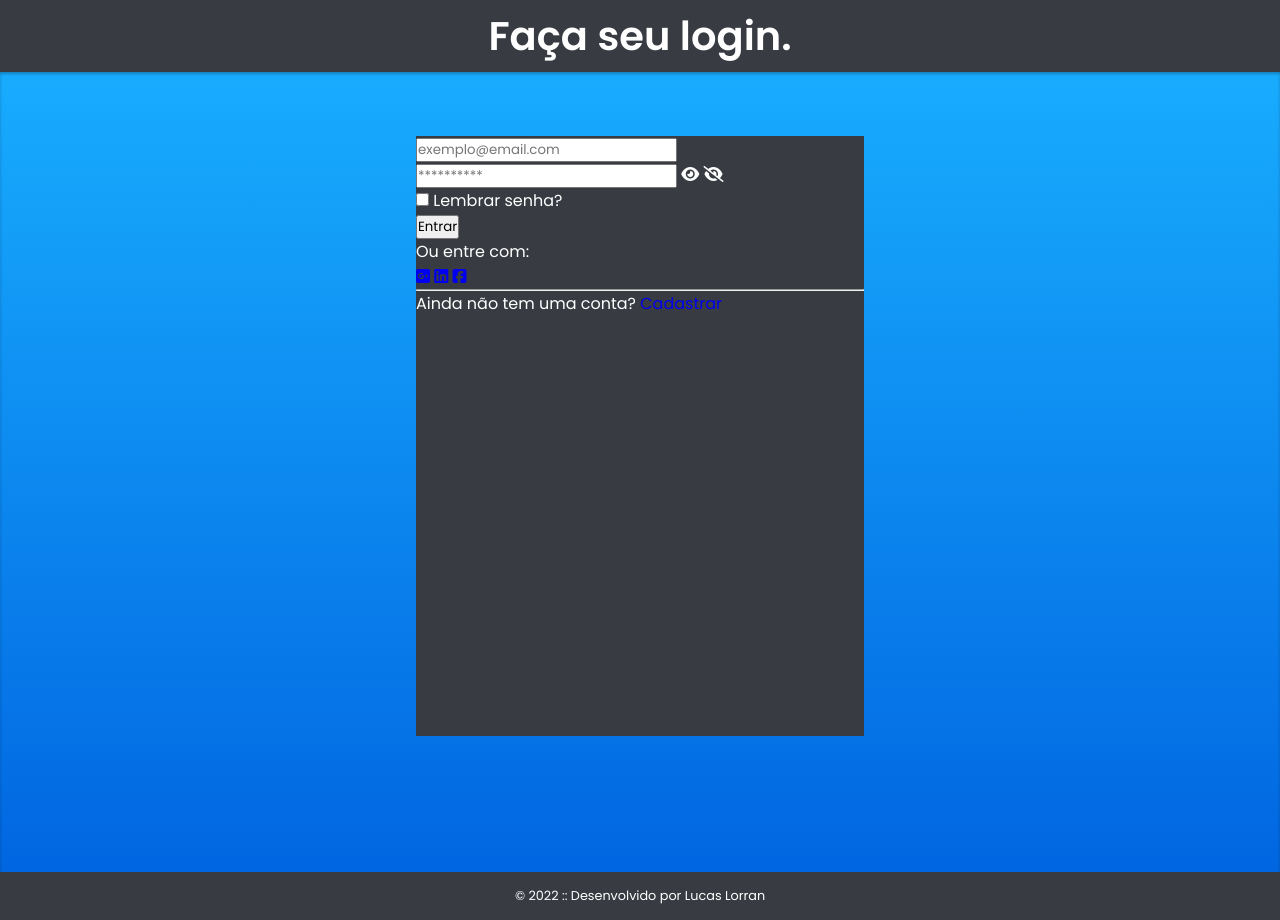
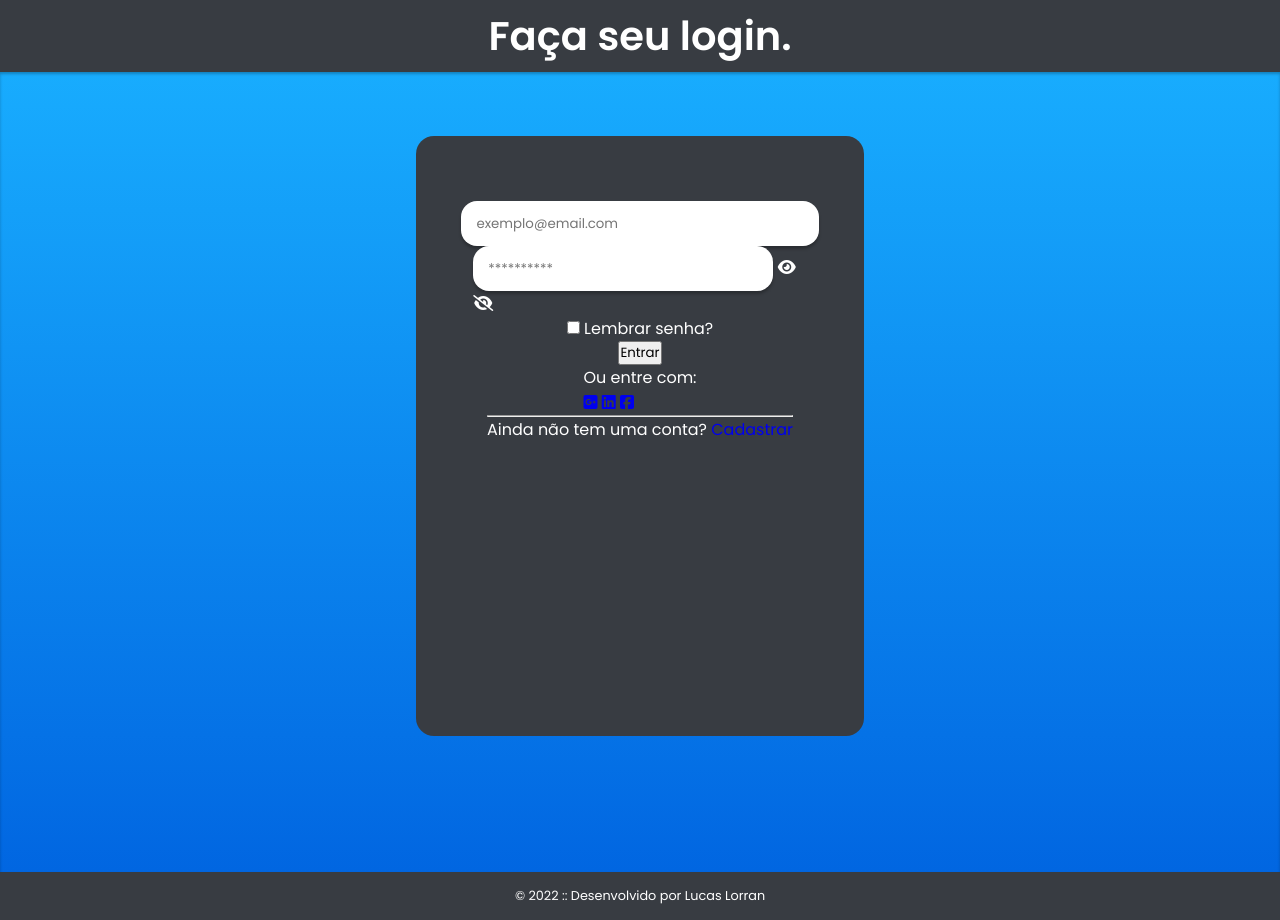
Before and after one commit to LucasLorran22/login_page, a plain HTML site: page index.html in a window 1280 px wide. Drawn offline with Linux system fonts and the light colour scheme.

Commit message:
Estilizacao dos campos email e senha

```diff
--- a/css/style.css
+++ b/css/style.css
@@ -34,12 +34,45 @@ main form{
     margin-top: 5%;
     width: 35%;
     height: 75vh;
-    box-shadow: 0px 3px 4px rgba(red, green, blue, alpha);
+    background-color: #383c42;
+    color: white;
+    box-shadow: 0px 3px 4px rgba(0, 0, 0, 0.4) inset 0px 4px 4px rgba(0, 0, 0, 0.25);
+    border-radius: 18px;
+    padding: 2%;
 
-    color: white;
-    background-color: #383c42;
+    display: flex;
+    flex-direction: column;
+    align-items: center;
 }
 
+main form .container-imput{
+    margin-top: 10%;
+    width: 100%;
+
+    display: flex;
+    flex-direction: column;
+    align-items: center;
+}
+
+
+main form .container-imput input{
+    width: 90%;
+    height: 45px;
+    padding: 8px 15px;
+    border: 0;
+    outline: 0;
+    border-radius: 16px;
+    color: #312e42;
+    box-shadow: 0px 3px 3px rgba(0, 0, 0, 0.25);
+}
+
+main form .container-imput input:focus{
+    box-shadow: inset 1px 4px 7px rgba(0, 0, 0, 0.5);
+}
+
+main form .container-senha-info{
+
+}
 
 .rodape{
     width: 100%;
--- a/index.html
+++ b/index.html
@@ -16,7 +16,7 @@
         </header>
 
         <main>
-            <form class="formulario">
+            <form>
                 <section class="container-imput">
                     <input type="email" placeholder="exemplo@email.com">
                     <div class="container-senha">
```
